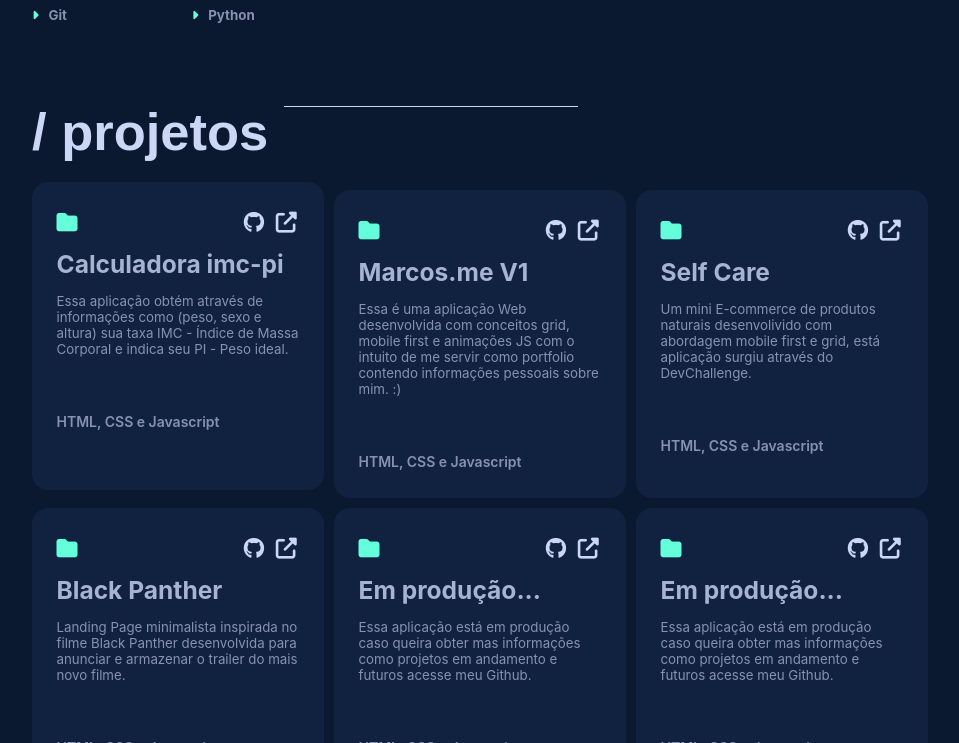
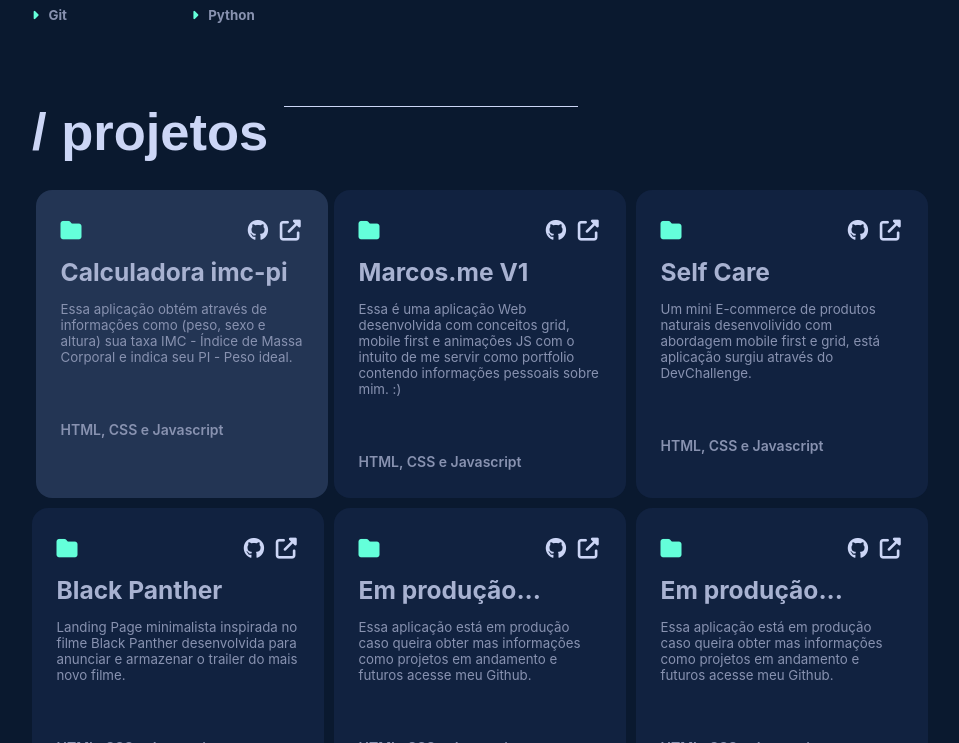
Before and after one commit to marcosbarcelos/Portfolio, a plain HTML site: page index.html in a window 1280 px wide. In both pictures the pointer is over the item 338 px from the left and 1536 px from the top of the page. Shown: the part 1193-1936 px from the top of the page, without its empty margins (160-1119 px from the left). Drawn offline with Linux system fonts and the light colour scheme; a web font is replaced by a local one.

Commit message:
Marcos V1

```diff
--- a/css/style.css
+++ b/css/style.css
@@ -166,8 +166,9 @@ body {
 
 .section-projetos-card:hover {
     position: relative;
-    bottom: 0.6rem;
-    transition: bottom .9s ease-in-out;
+    left: 0.3rem;
+    transition: background-color .5s ease-out;
+    background-color: var(--lightest-navy);
 }
 
 .section-card-header {
```
